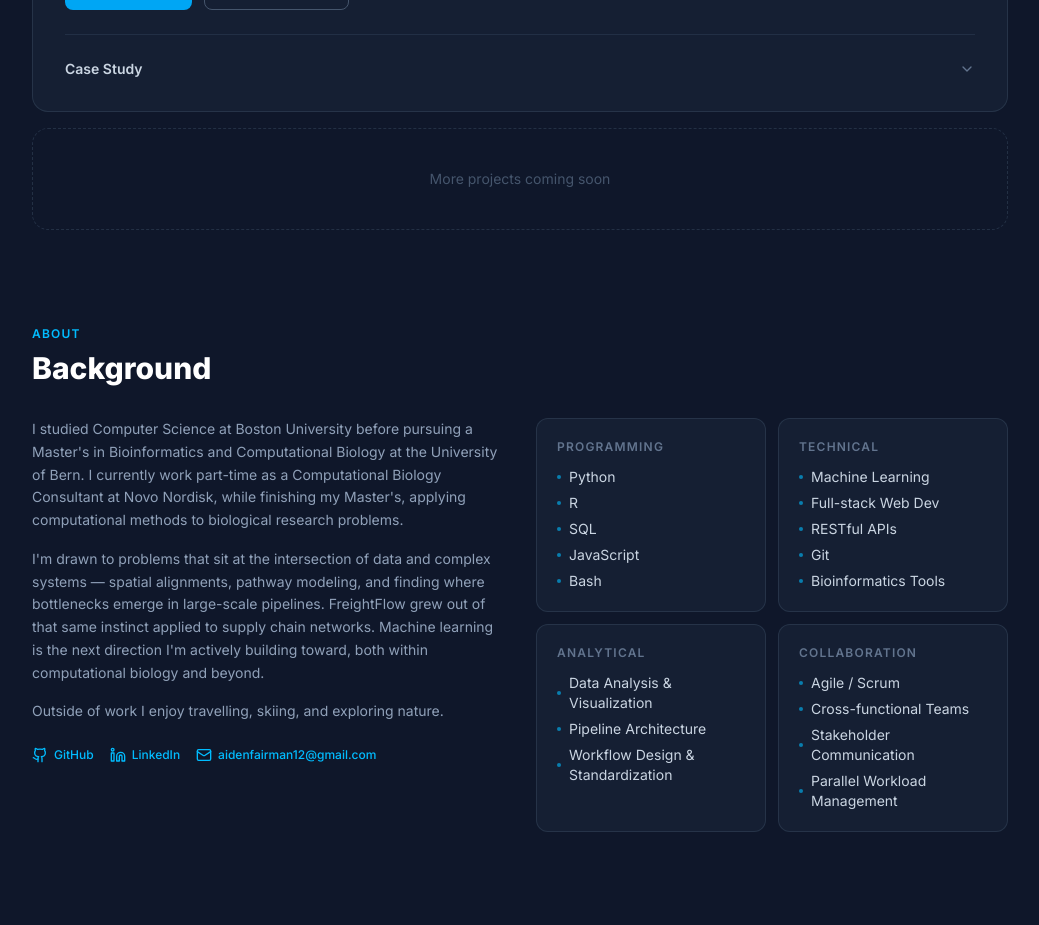
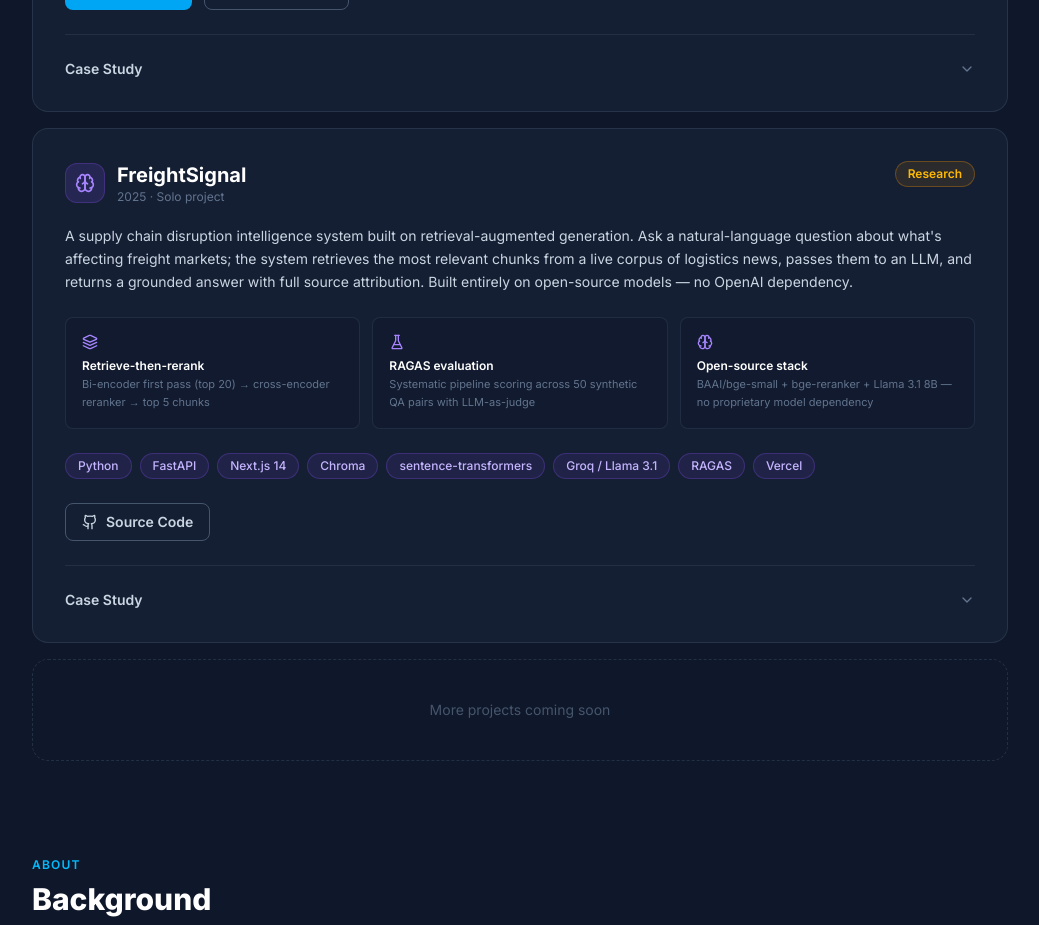
Before and after one commit to aidenfairman12/portfolio, a Next.js app: page / in a window 1280 px wide. Shown: the part 1200-2125 px from the top of the page, without its empty margins (120-1159 px from the left). Built offline with nearby package versions, Linux system fonts and the light colour scheme.

Commit message:
Added FreightSignal to portfolio site.

```diff
--- a/src/app/page.tsx
+++ b/src/app/page.tsx
@@ -14,6 +14,9 @@ import {
   ChevronRight,
   ChevronDown,
   ChevronUp,
+  Brain,
+  Layers,
+  FlaskConical,
 } from 'lucide-react'
 
 // ─── Config — fill these in before publishing ────────────────────────────────
@@ -91,6 +94,62 @@ const CASE_STUDY = {
     {
       title: 'Mode-level breakdown on the map',
       body: 'FAF5 records transport mode: truck, rail, water, pipeline. Visualizing which corridors are truck-dependent versus rail-dependent would add another dimension to the fragility analysis, since mode concentration is itself a vulnerability.',
+    },
+  ],
+}
+
+// ─── FreightSignal data ───────────────────────────────────────────────────────
+
+const FREIGHT_SIGNAL = {
+  name:        'FreightSignal',
+  year:        '2025',
+  type:        'Solo project',
+  status:      'Research' as const,
+  description: 'A supply chain disruption intelligence system built on retrieval-augmented generation. ' +
+               'Ask a natural-language question about what\'s affecting freight markets; the system ' +
+               'retrieves the most relevant chunks from a live corpus of logistics news, passes them to ' +
+               'an LLM, and returns a grounded answer with full source attribution. Built entirely on ' +
+               'open-source models — no OpenAI dependency.',
+  githubUrl:   'https://github.com/aidenfairman12/FreightSignal',
+  tech:        ['Python', 'FastAPI', 'Next.js 14', 'Chroma', 'sentence-transformers', 'Groq / Llama 3.1', 'RAGAS', 'Vercel'],
+  highlights: [
+    { icon: Layers,       label: 'Retrieve-then-rerank',   desc: 'Bi-encoder first pass (top 20) → cross-encoder reranker → top 5 chunks' },
+    { icon: FlaskConical, label: 'RAGAS evaluation',        desc: 'Systematic pipeline scoring across 50 synthetic QA pairs with LLM-as-judge' },
+    { icon: Brain,        label: 'Open-source stack',       desc: 'BAAI/bge-small + bge-reranker + Llama 3.1 8B — no proprietary model dependency' },
+  ],
+}
+
+const FREIGHT_SIGNAL_CASE_STUDY = {
+  intro: [
+    'Most RAG tutorials stop at cosine similarity search → LLM call. FreightSignal was built to go one step further on two fronts: retrieval quality and evaluation rigour. The goal was to build something I could actually measure, not just demo.',
+    'The system ingests RSS feeds from five logistics publications, chunks and embeds new articles into a Chroma vector store, and serves queries through a FastAPI backend. At query time, a user\'s question is embedded, the top 20 candidate chunks are retrieved by approximate nearest-neighbour search, then a cross-encoder reranker scores each query-chunk pair together and selects the final top 5. The reranked context is passed to Llama 3.1 8B via Groq, which generates a grounded answer with source metadata.',
+  ],
+  decisions: [
+    {
+      title: 'Retrieve-then-rerank rather than retrieval alone',
+      body: 'A bi-encoder encodes the query and each document independently — fast, but it misses fine-grained query-document interactions. A cross-encoder reads both together, which is more accurate but too slow to run against the full corpus. The standard solution is to use the bi-encoder for a fast first-pass over 20 candidates, then apply the cross-encoder to rerank to 5. This is the pattern most RAG implementations skip.',
+    },
+    {
+      title: 'Fully open-source model stack',
+      body: 'BAAI/bge-small-en-v1.5 scores within ~2 points of OpenAI\'s ada-002 on the MTEB leaderboard at 33 MB vs ~1.5 GB for the large variant — small enough to run on CPU in CI and on Render\'s free tier. The reranker (bge-reranker-base) and generation model (Llama 3.1 8B via Groq) are also open weights. No proprietary API dependency for the core pipeline.',
+    },
+    {
+      title: 'Evaluation with RAGAS rather than manual inspection',
+      body: 'Most RAG demos are evaluated by eyeballing a few outputs. RAGAS uses an LLM as a judge to score four pipeline properties systematically across a held-out synthetic test set of 50 QA pairs. Context precision and recall both scored 1.0, confirming the retrieve-then-rerank pipeline is selecting relevant chunks. Answer relevancy scored 0.917. Faithfulness scored 0.0 — a documented limitation of using smaller open-source models as LLM judges, not a reflection of generation quality, and discussed honestly in the README.',
+    },
+  ],
+  nextSteps: [
+    {
+      title: 'Use a dedicated NLI model for faithfulness evaluation',
+      body: 'The 0.0 faithfulness score is a known failure mode of using a small LLM as a judge for claim verification. Replacing the LLM judge with a dedicated natural language inference model (e.g., cross-encoder/nli-deberta-v3-base) would give a more reliable faithfulness signal independent of generation model quality.',
+    },
+    {
+      title: 'Domain-specific embedding fine-tuning',
+      body: 'The off-the-shelf BGE embeddings are general-purpose. Fine-tuning on logistics/supply-chain text pairs — using the existing corpus to generate hard negatives — would likely improve retrieval quality for domain-specific terminology.',
+    },
+    {
+      title: 'Human-labelled evaluation set',
+      body: 'The synthetic QA pairs were generated by prompting the LLM to write realistic questions from held-out articles. A small human-labelled set would give a ground-truth baseline to compare against and validate whether the LLM-generated pairs are representative.',
     },
   ],
 }
@@ -193,6 +252,62 @@ function CaseStudySection() {
             <p className="mb-3 text-xs font-semibold uppercase tracking-widest text-sky-400">What I&apos;d Do Differently / Next Steps</p>
             <div className="space-y-4">
               {CASE_STUDY.nextSteps.map(({ title, body }) => (
+                <div key={title}>
+                  <p className="mb-1 font-semibold text-slate-300">{title}</p>
+                  <p>{body}</p>
+                </div>
+              ))}
+            </div>
+          </div>
+
+        </div>
+      )}
+    </div>
+  )
+}
+
+function FreightSignalCaseStudySection() {
+  const [open, setOpen] = useState(false)
+
+  return (
+    <div className="mt-6 border-t border-slate-700/50 pt-6">
+      <button
+        onClick={() => setOpen(v => !v)}
+        className="flex w-full items-center justify-between text-left"
+      >
+        <span className="text-sm font-semibold text-slate-300">Case Study</span>
+        {open
+          ? <ChevronUp className="h-4 w-4 text-slate-500" />
+          : <ChevronDown className="h-4 w-4 text-slate-500" />
+        }
+      </button>
+
+      {open && (
+        <div className="mt-6 space-y-8 text-sm leading-relaxed text-slate-400">
+
+          <div>
+            <p className="mb-3 text-xs font-semibold uppercase tracking-widest text-sky-400">Introduction</p>
+            <div className="space-y-3">
+              {FREIGHT_SIGNAL_CASE_STUDY.intro.map((p, i) => <p key={i}>{p}</p>)}
+            </div>
+          </div>
+
+          <div>
+            <p className="mb-3 text-xs font-semibold uppercase tracking-widest text-sky-400">Key Engineering Decisions</p>
+            <div className="space-y-4">
+              {FREIGHT_SIGNAL_CASE_STUDY.decisions.map(({ title, body }) => (
+                <div key={title}>
+                  <p className="mb-1 font-semibold text-slate-300">{title}</p>
+                  <p>{body}</p>
+                </div>
+              ))}
+            </div>
+          </div>
+
+          <div>
+            <p className="mb-3 text-xs font-semibold uppercase tracking-widest text-sky-400">What I&apos;d Do Next</p>
+            <div className="space-y-4">
+              {FREIGHT_SIGNAL_CASE_STUDY.nextSteps.map(({ title, body }) => (
                 <div key={title}>
                   <p className="mb-1 font-semibold text-slate-300">{title}</p>
                   <p>{body}</p>
@@ -338,6 +453,53 @@ export default function PortfolioPage() {
             <CaseStudySection />
           </div>
 
+          {/* FreightSignal card */}
+          <div className="mt-4 rounded-2xl border border-slate-700/60 bg-slate-800/50 p-8">
+            <div className="flex flex-wrap items-start justify-between gap-4">
+              <div className="flex items-center gap-3">
+                <div className="flex h-10 w-10 items-center justify-center rounded-xl border border-violet-500/25 bg-violet-500/15">
+                  <Brain className="h-5 w-5 text-violet-400" />
+                </div>
+                <div>
+                  <h3 className="text-xl font-bold text-white">{FREIGHT_SIGNAL.name}</h3>
+                  <p className="text-xs text-slate-500">{FREIGHT_SIGNAL.year} · {FREIGHT_SIGNAL.type}</p>
+                </div>
+              </div>
+              <span className="rounded-full border border-amber-500/30 bg-amber-500/10 px-3 py-1 text-xs font-semibold text-amber-400">
+                {FREIGHT_SIGNAL.status}
+              </span>
+            </div>
+
+            <p className="mt-5 text-sm leading-relaxed text-slate-300">{FREIGHT_SIGNAL.description}</p>
+
+            <div className="mt-6 grid grid-cols-1 gap-3 sm:grid-cols-3">
+              {FREIGHT_SIGNAL.highlights.map(({ icon: Icon, label, desc }) => (
+                <div key={label} className="rounded-lg border border-slate-700/50 bg-slate-900/50 p-4">
+                  <Icon className="mb-2 h-4 w-4 text-violet-400" />
+                  <p className="text-xs font-semibold text-white">{label}</p>
+                  <p className="mt-0.5 text-[11px] leading-relaxed text-slate-500">{desc}</p>
+                </div>
+              ))}
+            </div>
+
+            <div className="mt-6 flex flex-wrap gap-2">
+              {FREIGHT_SIGNAL.tech.map(t => (
+                <span key={t} className="rounded-full border border-violet-500/25 bg-violet-500/10 px-3 py-1 text-xs font-medium text-violet-300">
+                  {t}
+                </span>
+              ))}
+            </div>
+
+            <div className="mt-6 flex flex-wrap gap-3">
+              <a href={FREIGHT_SIGNAL.githubUrl} target="_blank" rel="noopener noreferrer"
+                className="flex items-center gap-2 rounded-lg border border-slate-600 px-4 py-2 text-sm font-semibold text-slate-300 transition-colors hover:border-slate-400 hover:text-white">
+                <Github className="h-4 w-4" /> Source Code
+              </a>
+            </div>
+
+            <FreightSignalCaseStudySection />
+          </div>
+
           {/* Future projects placeholder */}
           <div className="mt-4 flex items-center justify-center rounded-2xl border border-dashed border-slate-700/60 p-10">
             <p className="text-sm text-slate-600">More projects coming soon</p>
```
